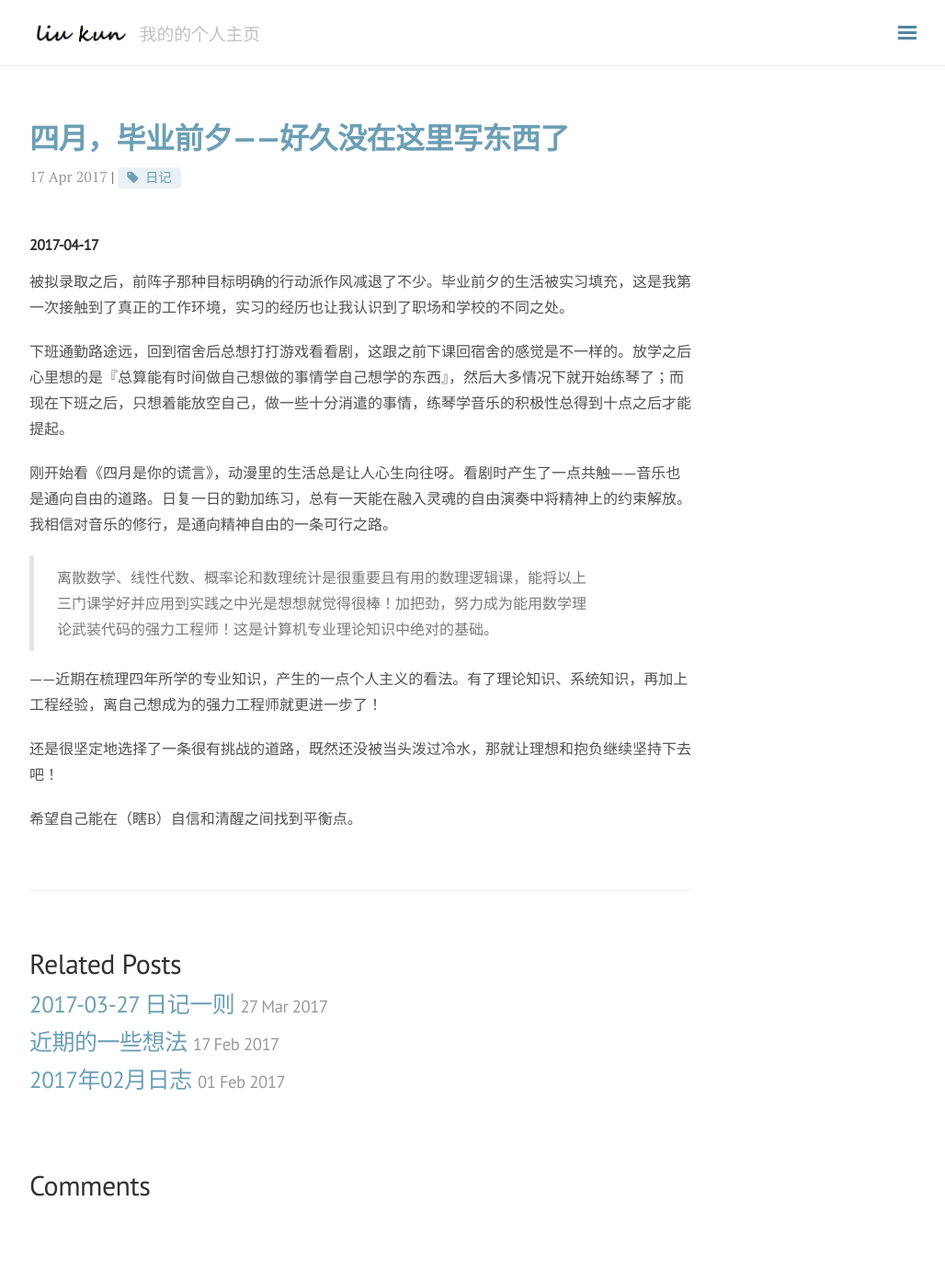
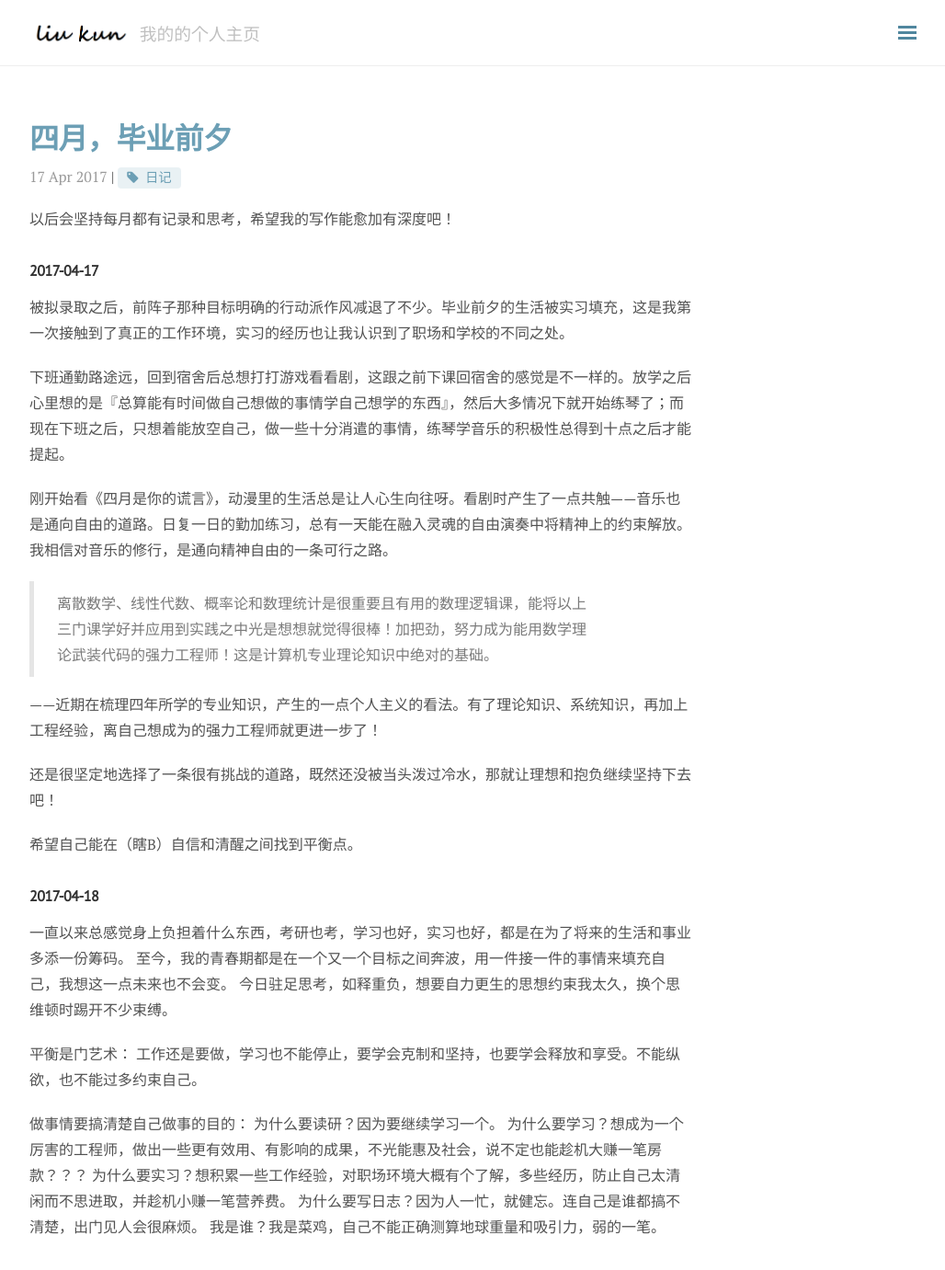
Before and after one commit to build2last/build2last.github.io, a Jekyll site: the page built from _posts/2017-04-17-四月，毕业前夕——好久没在这里写东西了.md, in a window 1280 px wide and 1400 px high. Shown: the top 1381 px of the window at 92% size, without its empty margins (248-1276 px from the left). Built offline with Jekyll 4.4.1, drawn with Linux system fonts in a browser that asks for light colours; nearby versions of some CDN libraries; comment, search, counter and statistics services are not loaded.

Commit message:
Update 2017-04-17-四月，毕业前夕——好久没在这里写东西了.md

```diff
--- a/_posts/2017-04-17-四月，毕业前夕——好久没在这里写东西了.md
+++ b/_posts/2017-04-17-四月，毕业前夕——好久没在这里写东西了.md
@@ -1,10 +1,12 @@
 ---
 layout: post
-title: 四月，毕业前夕——好久没在这里写东西了
+title: 四月，毕业前夕
 category: 生活
 comments: true
 tags: 日记
 ---
+
+以后会坚持每月都有记录和思考，希望我的写作能愈加有深度吧！
 
 ### 2017-04-17
 被拟录取之后，前阵子那种目标明确的行动派作风减退了不少。毕业前夕的生活被实习填充，这是我第一次接触到了真正的工作环境，实习的经历也让我认识到了职场和学校的不同之处。
@@ -21,3 +23,19 @@ tags: 日记
 还是很坚定地选择了一条很有挑战的道路，既然还没被当头泼过冷水，那就让理想和抱负继续坚持下去吧！
 
 希望自己能在（瞎B）自信和清醒之间找到平衡点。
+
+### 2017-04-18
+
+一直以来总感觉身上负担着什么东西，考研也考，学习也好，实习也好，都是在为了将来的生活和事业多添一份筹码。
+至今，我的青春期都是在一个又一个目标之间奔波，用一件接一件的事情来填充自己，我想这一点未来也不会变。
+今日驻足思考，如释重负，想要自力更生的思想约束我太久，换个思维顿时踢开不少束缚。
+
+平衡是门艺术：
+工作还是要做，学习也不能停止，要学会克制和坚持，也要学会释放和享受。不能纵欲，也不能过多约束自己。
+
+做事情要搞清楚自己做事的目的：
+为什么要读研？因为要继续学习一个。
+为什么要学习？想成为一个厉害的工程师，做出一些更有效用、有影响的成果，不光能惠及社会，说不定也能趁机大赚一笔房款？？？
+为什么要实习？想积累一些工作经验，对职场环境大概有个了解，多些经历，防止自己太清闲而不思进取，并趁机小赚一笔营养费。
+为什么要写日志？因为人一忙，就健忘。连自己是谁都搞不清楚，出门见人会很麻烦。
+我是谁？我是菜鸡，自己不能正确测算地球重量和吸引力，弱的一笔。
```
